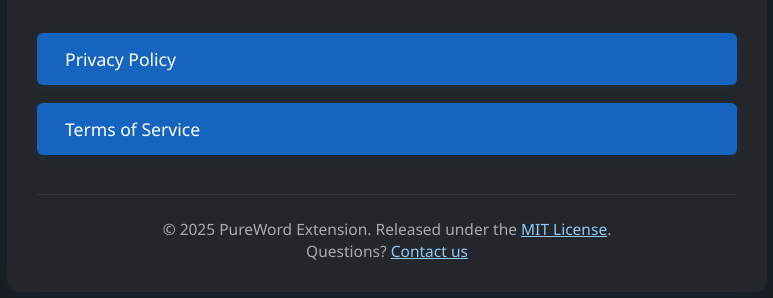
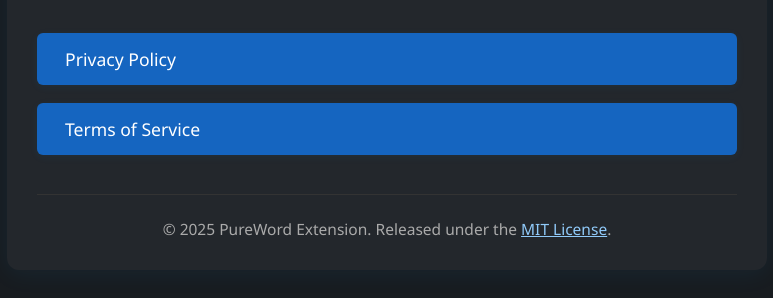
Before and after one commit to getflookup/pureword, a plain HTML site: page index.html in a window 1280 px wide. Shown: the part 250-548 px from the top of the page, without its empty margins (253-1026 px from the left). Drawn offline with Linux system fonts and the light colour scheme.

Commit message:
Add files via upload

```diff
--- a/index.html
+++ b/index.html
@@ -95,9 +95,7 @@
         </div>
         <div class="footer">
             &copy; <span id="year"></span> PureWord Extension. Released under the <a href="https://opensource.org/licenses/MIT" target="_blank" rel="noopener">MIT License</a>.
-            <br>
-            Questions? <a href="https://x.com/getflookup" target="_blank" rel="noopener">Contact us</a>
-        </div>
+            </div>
     </div>
     <script>
         document.getElementById('year').textContent = new Date().getFullYear();
```
